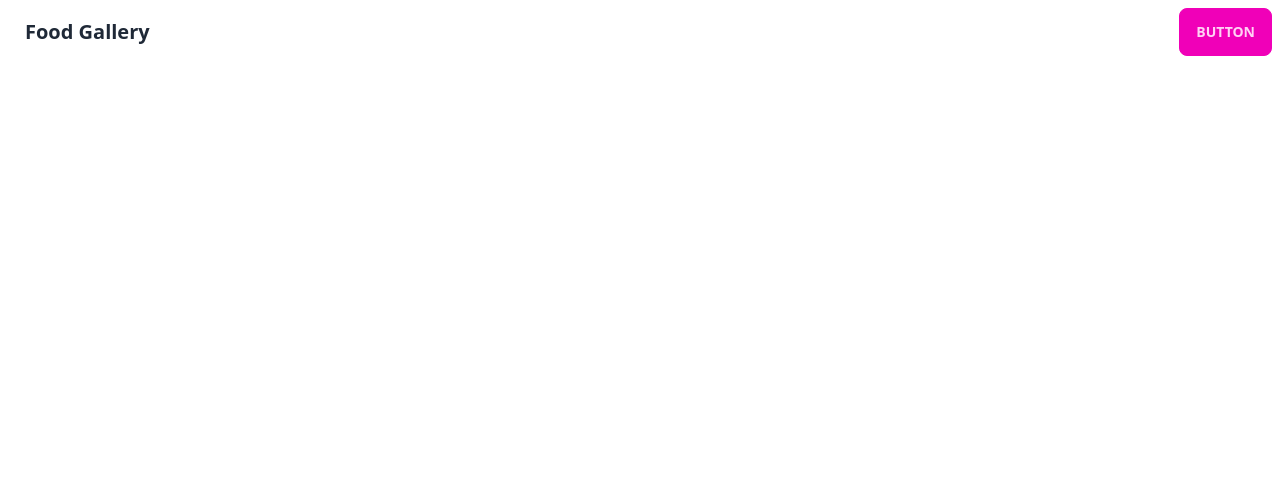
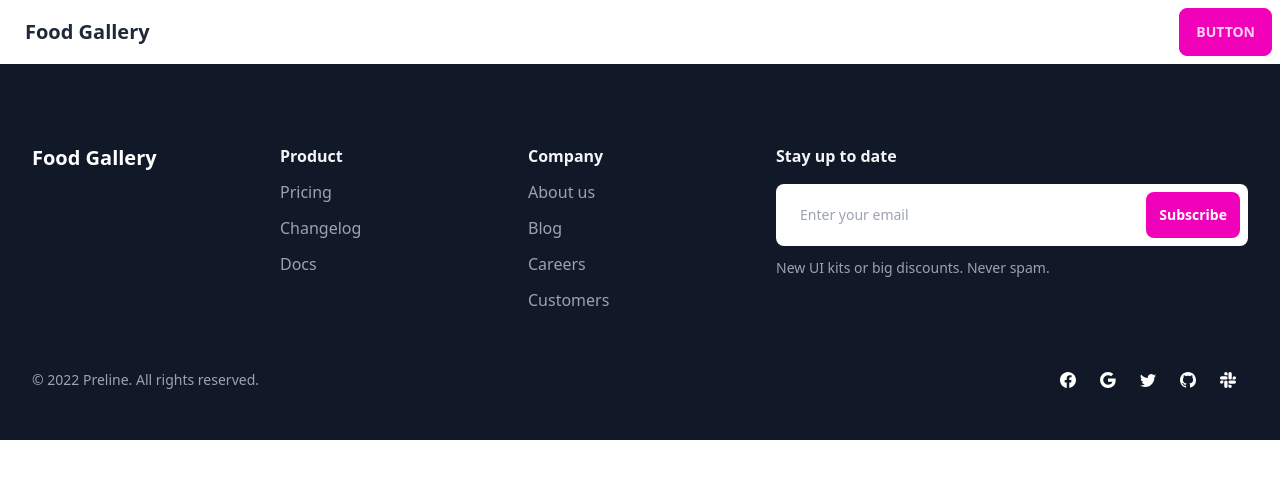
Before and after one commit to msahrana/food-gallery-client, a React (Vite) app: page / in a window 1280 px wide. Shown: the top 478 px of the page. Built offline with nearby package versions, Linux system fonts and the light colour scheme.

Commit message:
footer section is added of my client site

```diff
--- a/package.json
+++ b/package.json
@@ -10,6 +10,7 @@
     "preview": "vite preview"
   },
   "dependencies": {
+    "preline": "^2.0.0",
     "react": "^18.2.0",
     "react-dom": "^18.2.0",
     "react-router-dom": "^6.18.0"
--- /dev/null
+++ b/src/components/Footer.jsx
@@ -0,0 +1,98 @@
+
+
+const Footer = () => {
+    return (
+        <footer className="bg-gray-900 w-full">
+  <div className="w-full max-w-[85rem] py-10 px-4 sm:px-6 lg:px-8 lg:pt-20 mx-auto">
+
+    <div className="grid grid-cols-2 md:grid-cols-4 lg:grid-cols-5 gap-6">
+      <div className="col-span-full lg:col-span-1">
+        <a className="flex-none text-xl font-semibold text-white dark:focus:outline-none dark:focus:ring-1 dark:focus:ring-gray-600" href="#" aria-label="Brand">Food Gallery</a>
+      </div>
+
+
+      <div className="col-span-1">
+        <h4 className="font-semibold text-gray-100">Product</h4>
+
+        <div className="mt-3 grid space-y-3">
+          <p><a className="inline-flex gap-x-2 text-gray-400 hover:text-gray-200 dark:focus:outline-none dark:focus:ring-1 dark:focus:ring-gray-600" href="#">Pricing</a></p>
+          <p><a className="inline-flex gap-x-2 text-gray-400 hover:text-gray-200 dark:focus:outline-none dark:focus:ring-1 dark:focus:ring-gray-600" href="#">Changelog</a></p>
+          <p><a className="inline-flex gap-x-2 text-gray-400 hover:text-gray-200 dark:focus:outline-none dark:focus:ring-1 dark:focus:ring-gray-600" href="#">Docs</a></p>
+        </div>
+      </div>
+
+
+      <div className="col-span-1">
+        <h4 className="font-semibold text-gray-100">Company</h4>
+
+        <div className="mt-3 grid space-y-3">
+          <p><a className="inline-flex gap-x-2 text-gray-400 hover:text-gray-200 dark:focus:outline-none dark:focus:ring-1 dark:focus:ring-gray-600" href="#">About us</a></p>
+          <p><a className="inline-flex gap-x-2 text-gray-400 hover:text-gray-200 dark:focus:outline-none dark:focus:ring-1 dark:focus:ring-gray-600" href="#">Blog</a></p>
+          <p><a className="inline-flex gap-x-2 text-gray-400 hover:text-gray-200 dark:focus:outline-none dark:focus:ring-1 dark:focus:ring-gray-600" href="#">Careers</a> </p>
+          <p><a className="inline-flex gap-x-2 text-gray-400 hover:text-gray-200 dark:focus:outline-none dark:focus:ring-1 dark:focus:ring-gray-600" href="#">Customers</a></p>
+        </div>
+      </div>
+
+
+      <div className="col-span-2">
+        <h4 className="font-semibold text-gray-100">Stay up to date</h4>
+
+        <form>
+          <div className="mt-4 flex flex-col items-center gap-2 sm:flex-row sm:gap-3 bg-white rounded-lg p-2 dark:bg-gray-800">
+            <div className="w-full">
+              <label className="sr-only">Search</label>
+              <input type="text" id="hero-input" name="hero-input" className="py-3 px-4 block w-full border-transparent rounded-lg text-sm focus:border-blue-500 focus:ring-blue-500 disabled:opacity-50 disabled:pointer-events-none dark:bg-slate-900 dark:border-transparent dark:text-gray-400 dark:focus:ring-gray-600" placeholder="Enter your email"/>
+            </div>
+            <a className="w-full sm:w-auto whitespace-nowrap p-3 inline-flex justify-center items-center gap-x-2 text-sm font-semibold rounded-lg border border-transparent btn-secondary text-white hover:bg-blue-700 disabled:opacity-50 disabled:pointer-events-none dark:focus:outline-none dark:focus:ring-1 dark:focus:ring-gray-600" href="#">
+              Subscribe
+            </a>
+          </div>
+          <p className="mt-3 text-sm text-gray-400">
+            New UI kits or big discounts. Never spam.
+          </p>
+        </form>
+      </div>
+
+    </div>
+
+
+    <div className="mt-5 sm:mt-12 grid gap-y-2 sm:gap-y-0 sm:flex sm:justify-between sm:items-center">
+      <div className="flex justify-between items-center">
+        <p className="text-sm text-gray-400">© 2022 Preline. All rights reserved.</p>
+      </div>
+
+      <div>
+        <a className="w-10 h-10 inline-flex justify-center items-center gap-x-2 text-sm font-semibold rounded-lg border border-transparent text-white hover:bg-white/10 disabled:opacity-50 disabled:pointer-events-none focus:outline-none focus:ring-1 focus:ring-gray-600" href="#">
+          <svg className="flex-shrink-0 w-4 h-4" xmlns="http://www.w3.org/2000/svg" width="16" height="16" fill="currentColor" viewBox="0 0 16 16">
+            <path d="M16 8.049c0-4.446-3.582-8.05-8-8.05C3.58 0-.002 3.603-.002 8.05c0 4.017 2.926 7.347 6.75 7.951v-5.625h-2.03V8.05H6.75V6.275c0-2.017 1.195-3.131 3.022-3.131.876 0 1.791.157 1.791.157v1.98h-1.009c-.993 0-1.303.621-1.303 1.258v1.51h2.218l-.354 2.326H9.25V16c3.824-.604 6.75-3.934 6.75-7.951z"/>
+          </svg>
+        </a>
+        <a className="w-10 h-10 inline-flex justify-center items-center gap-x-2 text-sm font-semibold rounded-lg border border-transparent text-white hover:bg-white/10 disabled:opacity-50 disabled:pointer-events-none focus:outline-none focus:ring-1 focus:ring-gray-600" href="#">
+          <svg className="flex-shrink-0 w-4 h-4" xmlns="http://www.w3.org/2000/svg" width="16" height="16" fill="currentColor" viewBox="0 0 16 16">
+            <path d="M15.545 6.558a9.42 9.42 0 0 1 .139 1.626c0 2.434-.87 4.492-2.384 5.885h.002C11.978 15.292 10.158 16 8 16A8 8 0 1 1 8 0a7.689 7.689 0 0 1 5.352 2.082l-2.284 2.284A4.347 4.347 0 0 0 8 3.166c-2.087 0-3.86 1.408-4.492 3.304a4.792 4.792 0 0 0 0 3.063h.003c.635 1.893 2.405 3.301 4.492 3.301 1.078 0 2.004-.276 2.722-.764h-.003a3.702 3.702 0 0 0 1.599-2.431H8v-3.08h7.545z"/>
+          </svg>
+        </a>
+        <a className="w-10 h-10 inline-flex justify-center items-center gap-x-2 text-sm font-semibold rounded-lg border border-transparent text-white hover:bg-white/10 disabled:opacity-50 disabled:pointer-events-none focus:outline-none focus:ring-1 focus:ring-gray-600" href="#">
+          <svg className="flex-shrink-0 w-4 h-4" xmlns="http://www.w3.org/2000/svg" width="16" height="16" fill="currentColor" viewBox="0 0 16 16">
+            <path d="M5.026 15c6.038 0 9.341-5.003 9.341-9.334 0-.14 0-.282-.006-.422A6.685 6.685 0 0 0 16 3.542a6.658 6.658 0 0 1-1.889.518 3.301 3.301 0 0 0 1.447-1.817 6.533 6.533 0 0 1-2.087.793A3.286 3.286 0 0 0 7.875 6.03a9.325 9.325 0 0 1-6.767-3.429 3.289 3.289 0 0 0 1.018 4.382A3.323 3.323 0 0 1 .64 6.575v.045a3.288 3.288 0 0 0 2.632 3.218 3.203 3.203 0 0 1-.865.115 3.23 3.23 0 0 1-.614-.057 3.283 3.283 0 0 0 3.067 2.277A6.588 6.588 0 0 1 .78 13.58a6.32 6.32 0 0 1-.78-.045A9.344 9.344 0 0 0 5.026 15z"/>
+          </svg>
+        </a>
+        <a className="w-10 h-10 inline-flex justify-center items-center gap-x-2 text-sm font-semibold rounded-lg border border-transparent text-white hover:bg-white/10 disabled:opacity-50 disabled:pointer-events-none focus:outline-none focus:ring-1 focus:ring-gray-600" href="#">
+          <svg className="flex-shrink-0 w-4 h-4" xmlns="http://www.w3.org/2000/svg" width="16" height="16" fill="currentColor" viewBox="0 0 16 16">
+            <path d="M8 0C3.58 0 0 3.58 0 8c0 3.54 2.29 6.53 5.47 7.59.4.07.55-.17.55-.38 0-.19-.01-.82-.01-1.49-2.01.37-2.53-.49-2.69-.94-.09-.23-.48-.94-.82-1.13-.28-.15-.68-.52-.01-.53.63-.01 1.08.58 1.23.82.72 1.21 1.87.87 2.33.66.07-.52.28-.87.51-1.07-1.78-.2-3.64-.89-3.64-3.95 0-.87.31-1.59.82-2.15-.08-.2-.36-1.02.08-2.12 0 0 .67-.21 2.2.82.64-.18 1.32-.27 2-.27.68 0 1.36.09 2 .27 1.53-1.04 2.2-.82 2.2-.82.44 1.1.16 1.92.08 2.12.51.56.82 1.27.82 2.15 0 3.07-1.87 3.75-3.65 3.95.29.25.54.73.54 1.48 0 1.07-.01 1.93-.01 2.2 0 .21.15.46.55.38A8.012 8.012 0 0 0 16 8c0-4.42-3.58-8-8-8z"/>
+          </svg>
+        </a>
+        <a className="w-10 h-10 inline-flex justify-center items-center gap-x-2 text-sm font-semibold rounded-lg border border-transparent text-white hover:bg-white/10 disabled:opacity-50 disabled:pointer-events-none focus:outline-none focus:ring-1 focus:ring-gray-600" href="#">
+          <svg className="flex-shrink-0 w-4 h-4" xmlns="http://www.w3.org/2000/svg" width="16" height="16" fill="currentColor" viewBox="0 0 16 16">
+            <path d="M3.362 10.11c0 .926-.756 1.681-1.681 1.681S0 11.036 0 10.111C0 9.186.756 8.43 1.68 8.43h1.682v1.68zm.846 0c0-.924.756-1.68 1.681-1.68s1.681.756 1.681 1.68v4.21c0 .924-.756 1.68-1.68 1.68a1.685 1.685 0 0 1-1.682-1.68v-4.21zM5.89 3.362c-.926 0-1.682-.756-1.682-1.681S4.964 0 5.89 0s1.68.756 1.68 1.68v1.682H5.89zm0 .846c.924 0 1.68.756 1.68 1.681S6.814 7.57 5.89 7.57H1.68C.757 7.57 0 6.814 0 5.89c0-.926.756-1.682 1.68-1.682h4.21zm6.749 1.682c0-.926.755-1.682 1.68-1.682.925 0 1.681.756 1.681 1.681s-.756 1.681-1.68 1.681h-1.681V5.89zm-.848 0c0 .924-.755 1.68-1.68 1.68A1.685 1.685 0 0 1 8.43 5.89V1.68C8.43.757 9.186 0 10.11 0c.926 0 1.681.756 1.681 1.68v4.21zm-1.681 6.748c.926 0 1.682.756 1.682 1.681S11.036 16 10.11 16s-1.681-.756-1.681-1.68v-1.682h1.68zm0-.847c-.924 0-1.68-.755-1.68-1.68 0-.925.756-1.681 1.68-1.681h4.21c.924 0 1.68.756 1.68 1.68 0 .926-.756 1.681-1.68 1.681h-4.21z"/>
+          </svg>
+        </a>
+      </div>
+
+    </div>
+  </div>
+</footer>
+    );
+};
+
+export default Footer;
--- a/src/layout/MainLayout.jsx
+++ b/src/layout/MainLayout.jsx
@@ -1,5 +1,6 @@
 import { Outlet } from "react-router-dom";
 import Navbar from "../components/Navbar";
+import Footer from "../components/Footer";
 
 
 const MainLayout = () => {
@@ -7,6 +8,7 @@ const MainLayout = () => {
         <div className="max-w-[1440px] mx-auto">
             <Navbar></Navbar>
             <Outlet></Outlet>
+            <Footer></Footer>
         </div>
     );
 };
```
Also changed, not shown: 1 other file (tests, documents, lock files or other folders).
